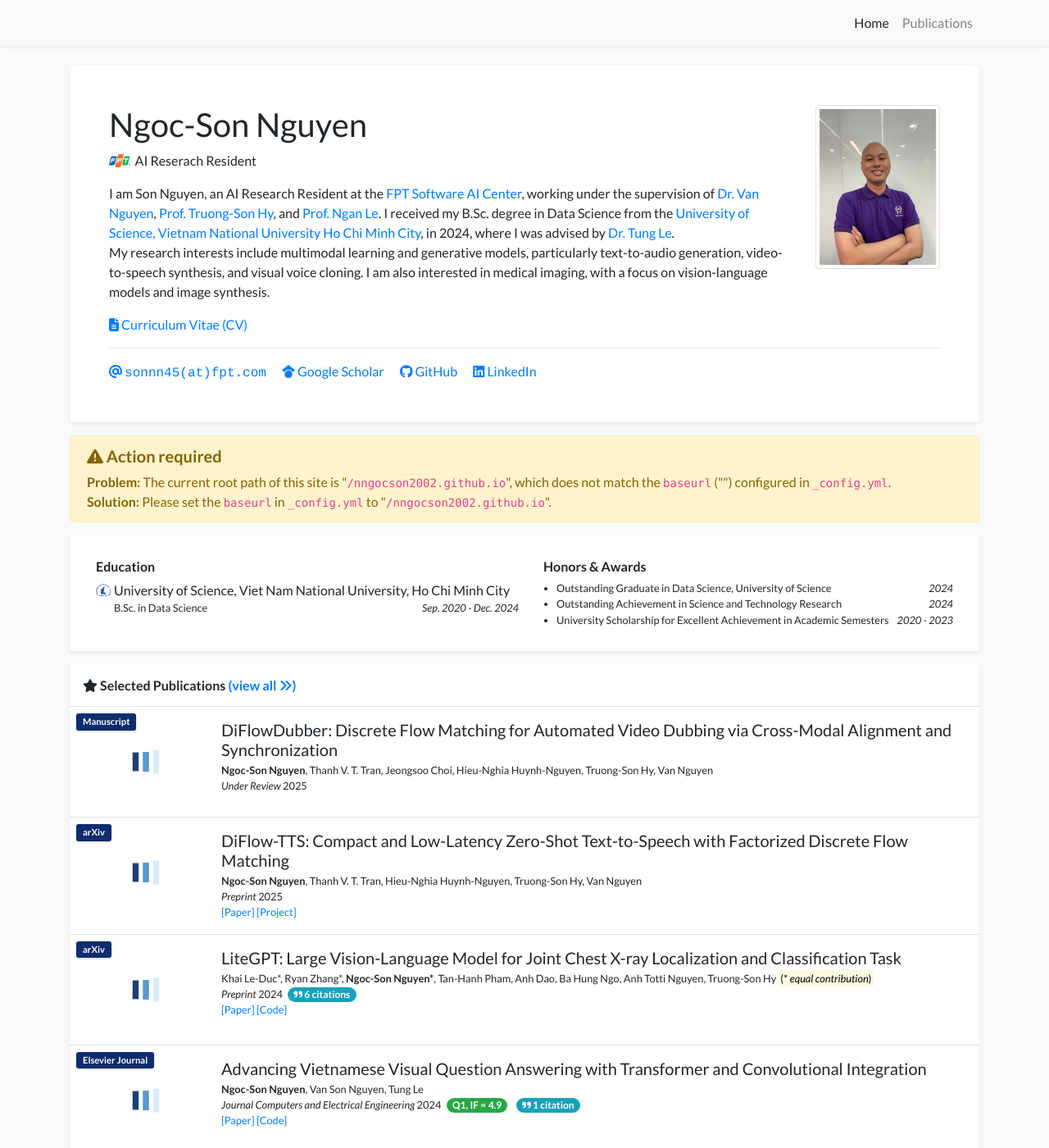
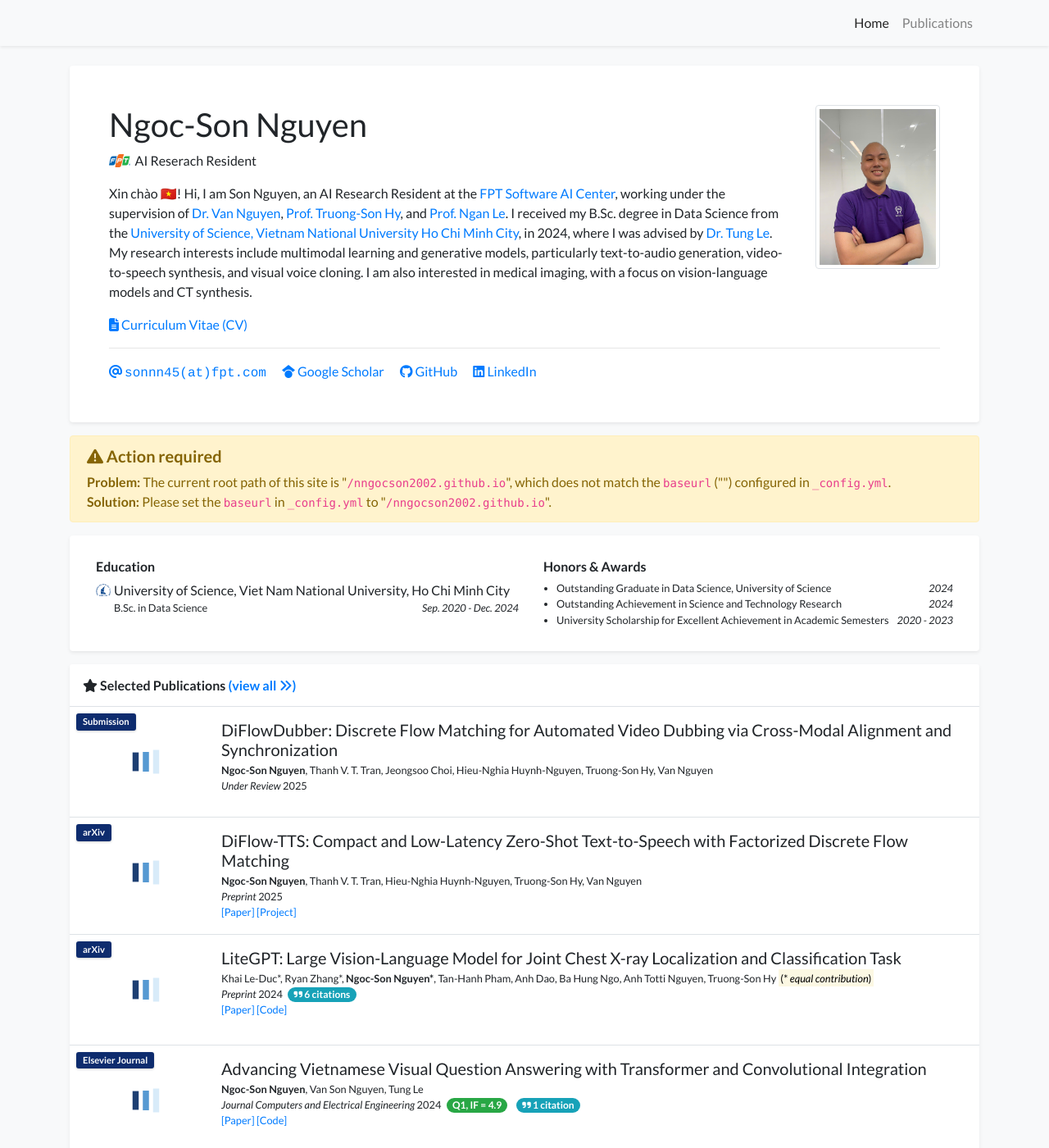
Before and after one commit to nngocson2002/nngocson2002.github.io, a Jekyll site: the page built from index.html, in a window 1280 px wide and 1400 px high. Shown: the whole window at 82% size. Built offline with Jekyll 4.4.1, drawn with Linux system fonts in a browser that asks for light colours; a style sheet for code colours, icons or effects is not loaded.

Commit message:
edit profile

```diff
--- a/_data/profile.yml
+++ b/_data/profile.yml
@@ -21,10 +21,10 @@
 
 short_bio: >-
   <p>
-    I am Son Nguyen, an AI Research Resident at the <a href="https://fptsoftware.com/">FPT Software AI Center</a>, working under the supervision of <a href="https://scholar.google.com/citations?user=rJe1704AAAAJ">Dr. Van Nguyen</a>, <a href="https://scholar.google.com/citations?user=JiKBo6UAAAAJ&hl=vi">Prof. Truong-Son Hy</a>, and <a href="https://scholar.google.com/citations?user=8ck0k_UAAAAJ&hl=en">Prof. Ngan Le</a>.
+    Xin chào 🇻🇳! Hi, I am Son Nguyen, an AI Research Resident at the <a href="https://fptsoftware.com/">FPT Software AI Center</a>, working under the supervision of <a href="https://scholar.google.com/citations?user=rJe1704AAAAJ">Dr. Van Nguyen</a>, <a href="https://scholar.google.com/citations?user=JiKBo6UAAAAJ&hl=vi">Prof. Truong-Son Hy</a>, and <a href="https://scholar.google.com/citations?user=8ck0k_UAAAAJ&hl=en">Prof. Ngan Le</a>.
     I received my B.Sc. degree in Data Science from the <a href="https://en.hcmus.edu.vn/">University of Science, Vietnam National University Ho Chi Minh City</a>, in 2024, where I was advised by <a href="https://scholar.google.com/citations?user=aVmva7MAAAAJ&hl=vi">Dr. Tung Le</a>. <br>
     My research interests include multimodal learning and generative models, particularly text-to-audio generation, video-to-speech synthesis, and visual voice cloning.
-    I am also interested in medical imaging, with a focus on vision-language models and image synthesis.
+    I am also interested in medical imaging, with a focus on vision-language models and CT synthesis.
   </p>
 
 portrait_url: /assets/images/photos/profile.jpg
--- a/index.html
+++ b/index.html
@@ -26,3 +26,10 @@
     title='<i class="fas fa-star"></i> Selected Publications'
 %}
 {% endif %}
+
+<!-- Clustrmaps 地球仪 -->
+<div style="text-align: center; margin: 20px 0;">
+<div style="width: 150px; height: 150px; margin: 0 auto; overflow: hidden;">
+<script type="text/javascript" id="clstr_globe" src="//clustrmaps.com/globe.js?d=m84p6PdwNx9vcsdGjNgOlGmCIFCBOdqb9ozI6CY9OCY"></script>
+</div>
+</div>
```
Also changed, not shown: _publications/2025/2025-pub-5.md (+1 -1 lines), _publications/2025/2025-pub-7.md (+1 -1 lines), 2 other files.
